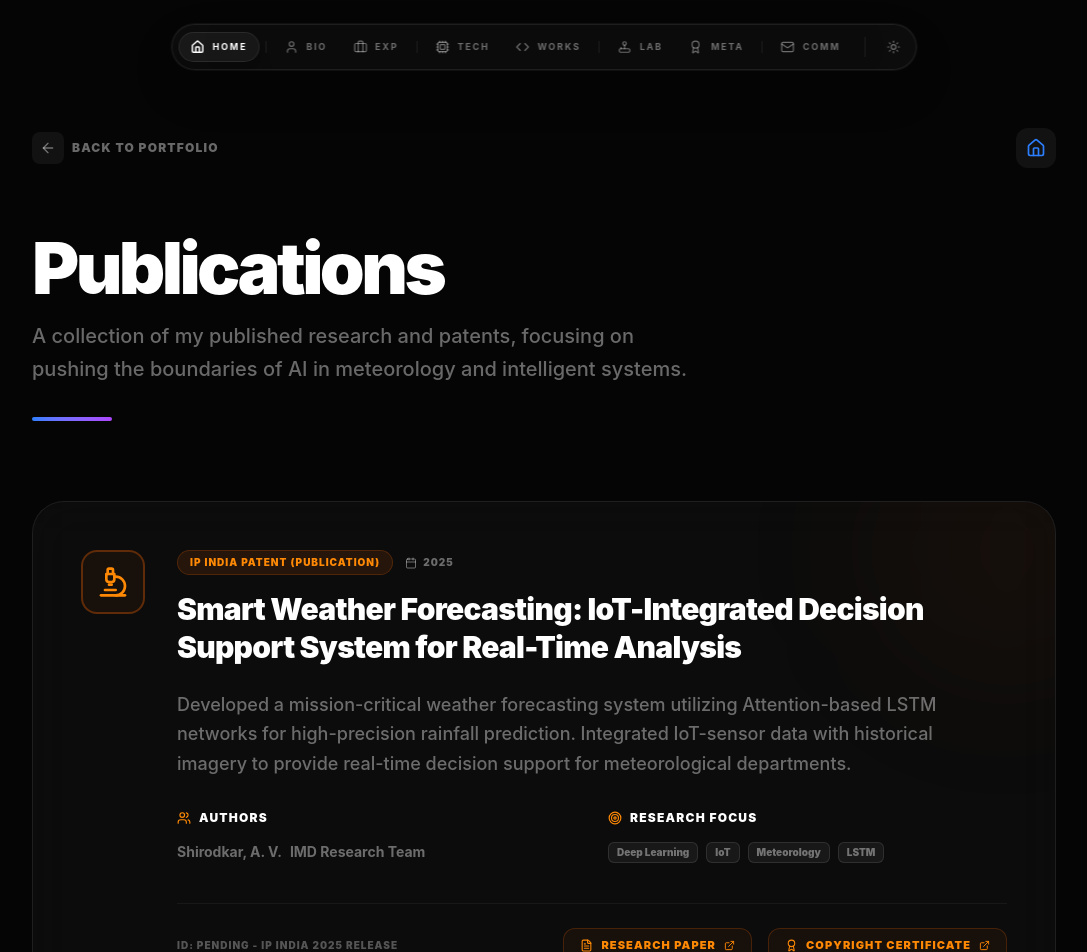
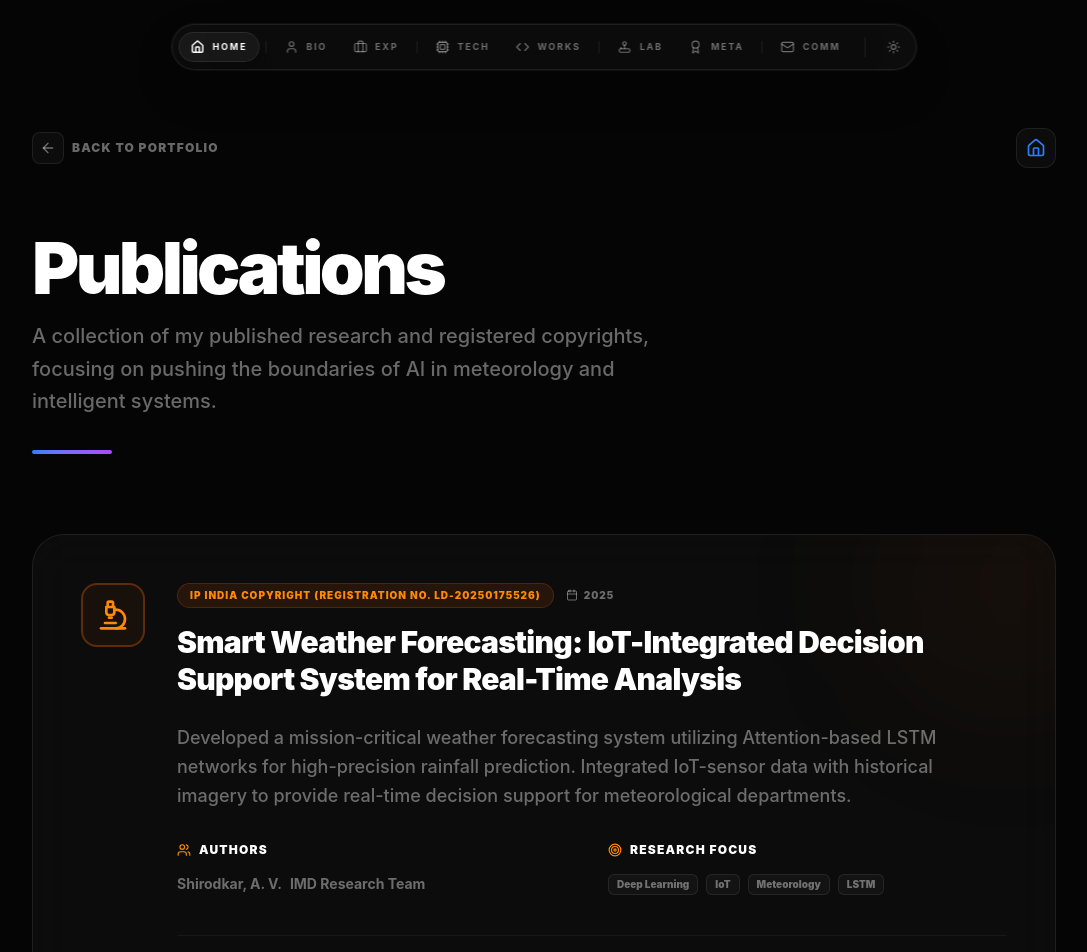
Before and after one commit to Anish0104/portfolio-anish, a Next.js app: page /publications in a window 1280 px wide. Shown: the top 952 px of the page, without its empty margins (96-1183 px from the left). Built offline with nearby package versions, Linux system fonts and the light colour scheme.

Commit message:
fix: new favicon, light mode fixes, patent→copyright corrections across all components

```diff
--- a/src/app/publications/page.tsx
+++ b/src/app/publications/page.tsx
@@ -8,7 +8,7 @@ import { Microscope, ExternalLink, Calendar, Users, Target, FileText, Award } fr
 const publications = [
   {
     title: "Smart Weather Forecasting: IoT-Integrated Decision Support System for Real-Time Analysis",
-    type: "IP India Patent (Publication)",
+    type: "IP India Copyright (Registration No. LD-20250175526)",
     year: "2025",
     description: "Developed a mission-critical weather forecasting system utilizing Attention-based LSTM networks for high-precision rainfall prediction. Integrated IoT-sensor data with historical imagery to provide real-time decision support for meteorological departments.",
     authors: ["Shirodkar, A. V.", "IMD Research Team"],
@@ -25,7 +25,7 @@ export default function PublicationsPage() {
   return (
     <SubPageLayout
       title="Publications"
-      subtitle="A collection of my published research and patents, focusing on pushing the boundaries of AI in meteorology and intelligent systems."
+      subtitle="A collection of my published research and registered copyrights, focusing on pushing the boundaries of AI in meteorology and intelligent systems."
     >
       <div className="space-y-12">
         {publications.map((item, idx) => (
@@ -54,7 +54,7 @@ export default function PublicationsPage() {
                   </div>
                 </div>
 
-                <h3 className="text-3xl font-black tracking-tight mb-6 text-white group-hover:text-orange-400 transition-colors leading-tight">
+                <h3 className="text-3xl font-black tracking-tight mb-6 text-[var(--foreground)] group-hover:text-orange-400 transition-colors leading-tight">
                   {item.title}
                 </h3>
 
@@ -64,7 +64,7 @@ export default function PublicationsPage() {
 
                 <div className="grid md:grid-cols-2 gap-8 mb-10">
                   <div>
-                    <h4 className="flex items-center gap-2 text-xs font-black uppercase tracking-widest text-white mb-4">
+                    <h4 className="flex items-center gap-2 text-xs font-black uppercase tracking-widest text-[var(--foreground)] mb-4">
                       <Users size={14} className="text-orange-400" /> Authors
                     </h4>
                     <div className="flex flex-wrap gap-2">
@@ -74,12 +74,12 @@ export default function PublicationsPage() {
                     </div>
                   </div>
                   <div>
-                    <h4 className="flex items-center gap-2 text-xs font-black uppercase tracking-widest text-white mb-4">
+                    <h4 className="flex items-center gap-2 text-xs font-black uppercase tracking-widest text-[var(--foreground)] mb-4">
                       <Target size={14} className="text-orange-400" /> Research Focus
                     </h4>
                     <div className="flex flex-wrap gap-2">
                       {item.tags.map((tag) => (
-                        <span key={tag} className="px-2 py-0.5 rounded-md bg-white/5 text-[10px] font-black text-[var(--muted)] border border-white/10">{tag}</span>
+                        <span key={tag} className="px-2 py-0.5 rounded-md bg-[var(--card-bg)] text-[10px] font-black text-[var(--muted)] border border-[var(--card-border)]">{tag}</span>
                       ))}
                     </div>
                   </div>
@@ -87,7 +87,7 @@ export default function PublicationsPage() {
 
                 {/* Documents Row */}
                 <div className="flex flex-wrap items-center gap-4 pt-6 border-t border-white/5">
-                  <div className="text-[10px] font-black uppercase tracking-widest text-white/30 mr-auto">
+                  <div className="text-[10px] font-black uppercase tracking-widest text-[var(--muted)] mr-auto">
                     ID: {item.doi}
                   </div>
                   {item.documents.map((doc) => (
--- a/src/components/About.tsx
+++ b/src/components/About.tsx
@@ -153,7 +153,7 @@ export default function About() {
                         </div>
                         <div className="flex justify-between items-end">
                            <div className="space-y-0.5">
-                              <h4 className="text-xl font-black text-[var(--foreground)] tracking-tighter uppercase mb-0.5">01 Patent Recognized</h4>
+                              <h4 className="text-xl font-black text-[var(--foreground)] tracking-tighter uppercase mb-0.5">01 Copyright Registered</h4>
                               <p className="text-[10px] font-bold text-[var(--muted)] opacity-60 uppercase tracking-[0.2em] italic">IP INDIA • 2025</p>
                            </div>
                         </div>
--- a/src/components/Achievements.tsx
+++ b/src/components/Achievements.tsx
@@ -10,7 +10,7 @@ const cards = [
     title: "Publications",
     highlight: "Research",
     titleColor: "text-orange-500",
-    description: "A collection of my research breakthroughs and patents in AI-driven meteorological systems and deep learning.",
+    description: "A collection of my research breakthroughs and registered copyrights in AI-driven meteorological systems and deep learning.",
     icon: <Microscope className="text-orange-400" size={32} />,
     iconBg: "border-orange-500/50 text-orange-400",
     link: "/publications",
@@ -70,7 +70,7 @@ export default function Achievements() {
               </h3>
 
               {/* Description */}
-              <p className="text-white/50 text-lg leading-relaxed mb-10 font-medium whitespace-pre-line">
+              <p className="text-[var(--muted)] text-lg leading-relaxed mb-10 font-medium whitespace-pre-line">
                 {card.description}
               </p>
 
--- a/src/components/ChatAssistant.tsx
+++ b/src/components/ChatAssistant.tsx
@@ -50,7 +50,7 @@ const initialMessages: Message[] = [
 const responses: Record<string, string | React.ReactNode> = {
   work: "I've worked on high-impact projects like VTrack (real-time CV traffic analysis), SkillGap (AI career assistant), and DocPilot (RAG-based docs). Check out the Projects section below!",
   skills: "I'm proficient in Python, PyTorch, TensorFlow, and specialize in LLM applications, Computer Vision (YOLOv8), and Full-stack AI using Next.js and FastAPI.",
-  about: "I'm an MS CS student at Rutgers with a passion for building production-ready AI products. I even have a published patent for weather forecasting!",
+  about: "I'm an MS CS student at Rutgers with a passion for building production-ready AI products. I even have a registered copyright for a weather forecasting system (IP India, 2025)!",
   contact: (
      <div className="flex flex-col gap-3">
        <p className="text-[var(--terminal-output)] text-[13px]">Establishing secure connections...</p>
--- a/src/components/Experience.tsx
+++ b/src/components/Experience.tsx
@@ -37,7 +37,7 @@ const milestones = [
     title: "Indian Meteorological Dept.",
     period: "2023 - 2025",
     institution: "AI Research Intern",
-    description: "Conducting AI/ML research at the Indian Meteorological Department - led development of an Attention-LSTM weather forecasting system, recognized as a government patent (IP India, 2025).",
+    description: "Conducting AI/ML research at the Indian Meteorological Department - led development of an Attention-LSTM weather forecasting system, registered as a government copyright (IP India, Certificate No. LD-20250175526, 2025).",
     angle: 270, // Top
     icon: <Microscope size={22} />,
     color: "from-purple-500 to-fuchsia-400",
--- a/src/components/SubPageLayout.tsx
+++ b/src/components/SubPageLayout.tsx
@@ -24,15 +24,15 @@ export default function SubPageLayout({ title, subtitle, children }: SubPageLayo
         <nav className="flex items-center justify-between mb-16">
           <Link
             href="/#achievements"
-            className="group flex items-center gap-2 text-[var(--muted)] hover:text-white transition-colors"
+            className="group flex items-center gap-2 text-[var(--muted)] hover:text-[var(--foreground)] transition-colors"
           >
-            <div className="w-8 h-8 rounded-lg bg-white/5 flex items-center justify-center group-hover:bg-white/10 transition-colors">
+            <div className="w-8 h-8 rounded-lg bg-[var(--card-bg)] border border-[var(--card-border)] flex items-center justify-center group-hover:bg-[var(--card-border)] transition-colors">
               <ArrowLeft size={16} />
             </div>
             <span className="text-xs font-black uppercase tracking-widest">Back to Portfolio</span>
           </Link>
 
-          <Link href="/" className="w-10 h-10 rounded-xl bg-white/5 flex items-center justify-center hover:bg-white/10 transition-colors">
+          <Link href="/" className="w-10 h-10 rounded-xl bg-[var(--card-bg)] border border-[var(--card-border)] flex items-center justify-center hover:bg-[var(--card-border)] transition-colors">
             <Home size={20} className="text-blue-500" />
           </Link>
         </nav>
@@ -44,7 +44,7 @@ export default function SubPageLayout({ title, subtitle, children }: SubPageLayo
             animate={{ opacity: 1, y: 0 }}
             transition={{ duration: 0.8 }}
           >
-            <h1 className="text-5xl md:text-7xl font-black tracking-tighter mb-4 text-white">
+            <h1 className="text-5xl md:text-7xl font-black tracking-tighter mb-4 text-[var(--foreground)]">
               {title}
             </h1>
             {subtitle && (
```
Also changed, not shown: public/icon.png, src/app/icon.png.
